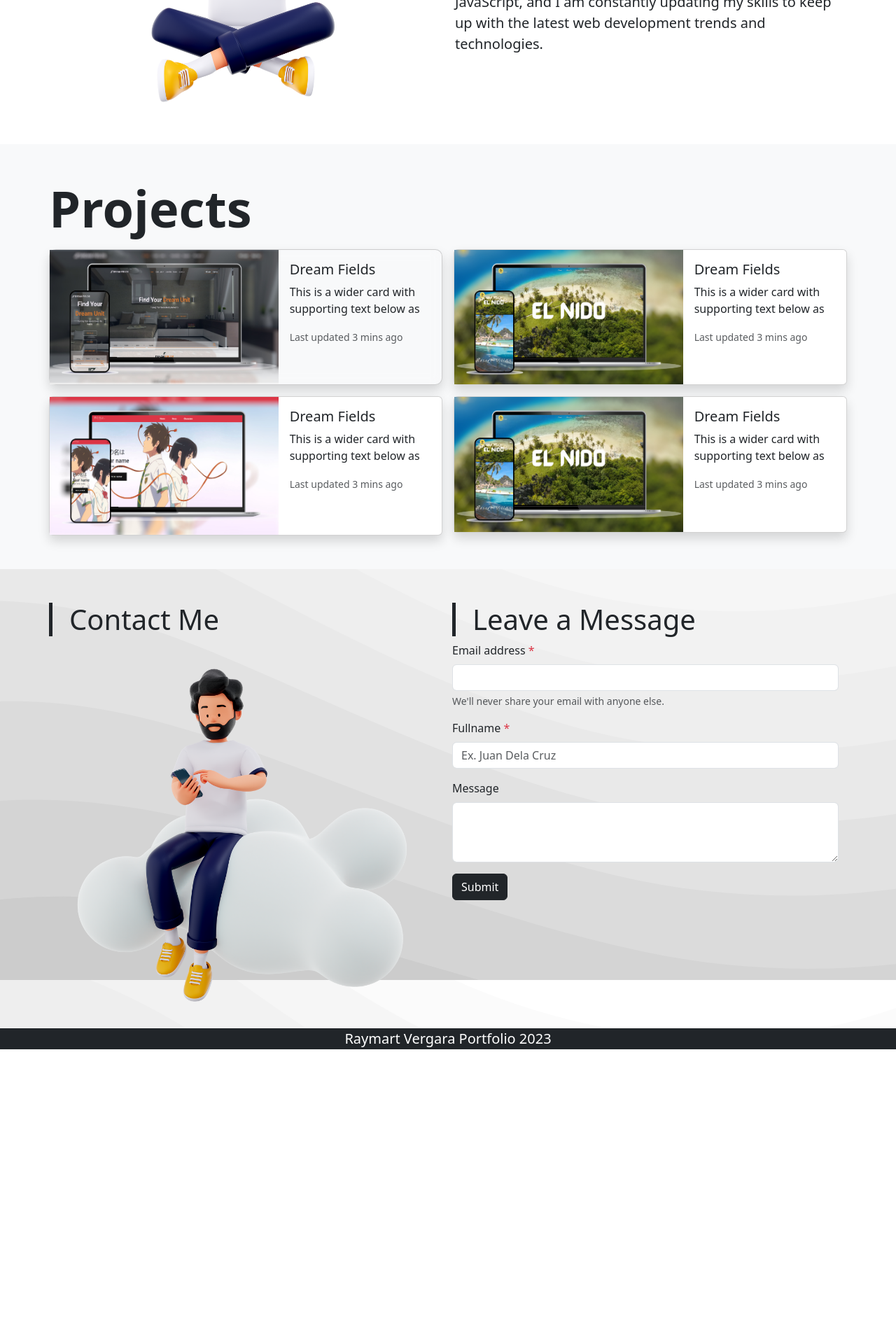
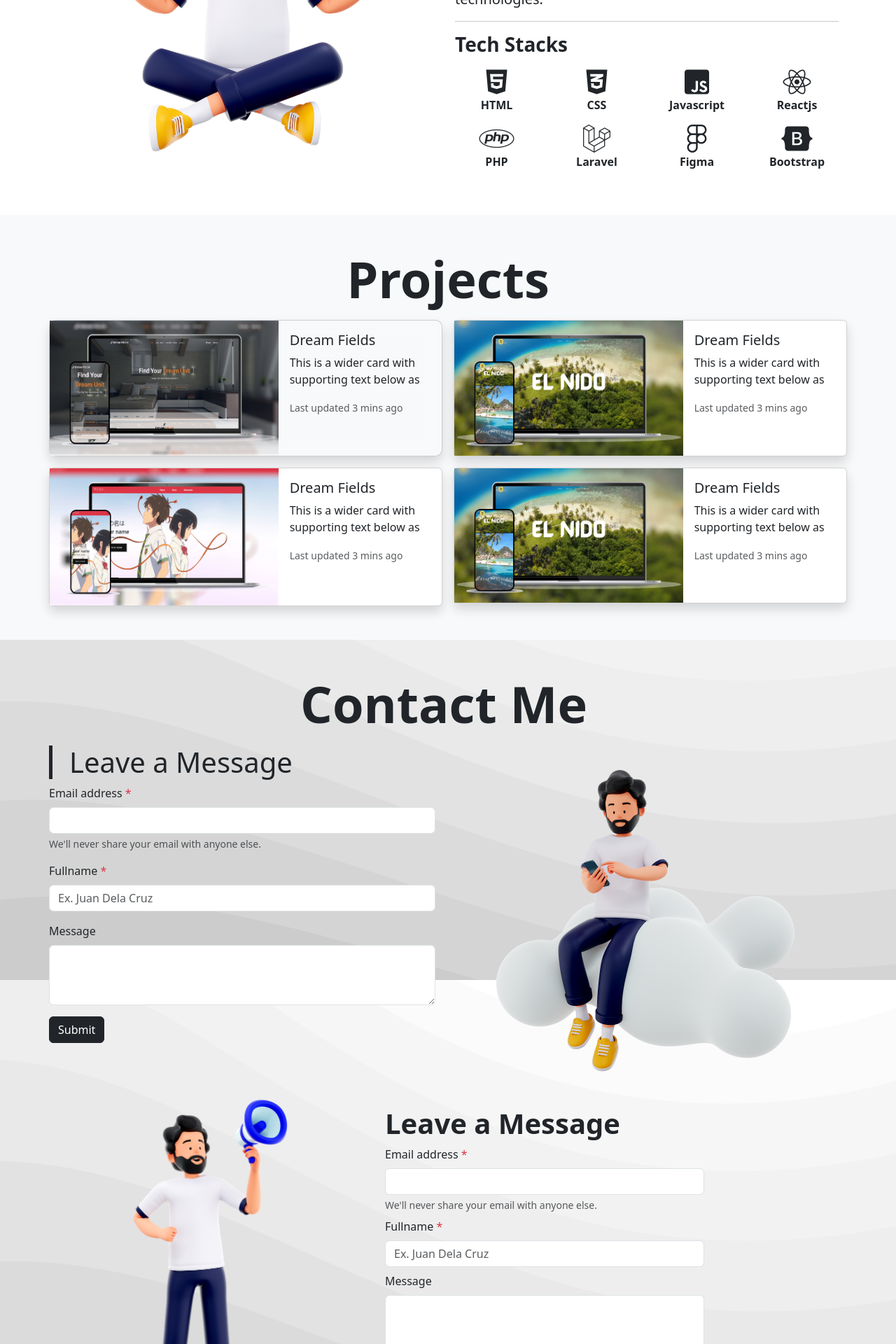
Before and after one commit to imat19/myportfolio, a React (Create React App) app: page / in a window 1280 px wide. Shown: the part 1000-2920 px from the top of the page at 70% size. Before the commit the page ends 2499 px from the top, so only its background shows below. Built offline with nearby package versions, Linux system fonts and the light colour scheme.

Commit message:
added tech stacks

```diff
--- a/src/Contents/About.jsx
+++ b/src/Contents/About.jsx
@@ -4,11 +4,47 @@ function About() {
       <div className="container-lg mt-4 ps-2">
         <div className="row d-flex align-items-center">
           <div className="col-md-6  d-flex justify-content-center">
-            <img className="img-fluid text-center" src="./images/yoga.png" alt="" width={500} />
+            <img className="img-fluid text-center" src="./images/yoga.png" alt="" width={550} />
           </div>
           <div className="col-md-6">
             <h1 className="display-2 fw-bold text-center" id="aboutme"> About Me</h1>
             <p className="text-justify fs-5">As a junior Web Developer, I am a tech enthusiast who is passionate about creating user-friendly and visually appealing websites. I have a strong foundation in programming languages such as HTML, CSS, PHP, and JavaScript, and I am constantly updating my skills to keep up with the latest web development trends and technologies.</p>
+            <hr />
+            <h3 className="fw-bold mb-3">Tech Stacks</h3>
+            <div className="row text-center fw-bold">
+              <div className="col-md-3 col-6">
+                <i class="fa-brands fa-html5 fs-1"></i>
+                <p>HTML</p>
+              </div>
+              <div className="col-md-3 col-6">
+                <i class="fa-brands fa-css3-alt fs-1"></i>
+                <p>CSS</p>
+              </div>
+              <div className="col-md-3 col-6">
+                <i class="fa-brands fa-square-js fs-1"></i>
+                <p>Javascript</p>
+              </div>
+              <div className="col-md-3 col-6">
+                <i class="fa-brands fa-react fs-1"></i>
+                <p>Reactjs</p>
+              </div>
+              <div className="col-md-3 col-6">
+                <i class="fa-brands fa-php fs-1"></i>
+                <p>PHP</p>
+              </div>
+              <div className="col-md-3 col-6">
+                <i class="fa-brands fa-laravel fs-1"></i>
+                <p>Laravel</p>
+              </div>
+              <div className="col-md-3 col-6">
+              <i class="fa-brands fa-figma fs-1"></i>
+                <p>Figma</p>
+              </div>
+              <div className="col-md-3 col-6">
+              <i class="fa-brands fa-bootstrap fs-1"></i>
+                <p>Bootstrap</p>
+              </div>
+            </div>
           </div>
         </div>
       </div>
--- a/src/Contents/Contact.jsx
+++ b/src/Contents/Contact.jsx
@@ -1,12 +1,8 @@
-function Contact(){
-  return(
+function Contact() {
+  return (
     <div className="container-lg pt-5 ps-0">
       <div className="row">
-      <div className="col-md-6">
-        <h1 className="border-start border-5 border-dark ps-4" id="contact"> Contact Me</h1>
-        <img className="img-fluid" src="./images/contactme.png" alt="" />
-
-      </div>
+        <h1 className="display-2 fw-bold mb-3 text-center" id="contact"> Contact Me</h1>
         <div className="col-md-6 mb-3">
           <h1 className="border-start border-5 border-dark ps-4" id="message"> Leave a Message</h1>
           <form id="" action="https://formspree.io/f/xdovzbrg" method="POST">
@@ -24,6 +20,32 @@ function Contact(){
             <button className="btn btn-dark my-3" type="submit">Submit</button>
           </form>
         </div>
+
+        <div className="col-md-6 text-center">
+          <img className="img-fluid" src="./images/contactme.png" alt="" width={500} />
+        </div>
+      </div>
+      <div className="row d-flex align-items-center">
+        <div className="col-md-5 text-center">
+          <img className="img-fluid" src="./images/messageme.png" alt="" width={250} />
+        </div>
+        <div className="col-md-5 mb-3">
+          <h1 className="fw-semibold fs-1" id="message"> Leave a Message</h1>
+          <form id="" action="https://formspree.io/f/xdovzbrg" method="POST">
+            <label htmlFor="email" className="form-label">Email address <span className="text-danger">*</span></label>
+            <input className="form-control" name="Email" id="email" type="email" required />
+            <div id="emailHelp" className="form-text">We'll never share your email with anyone else.</div>
+            <div className="row">
+              <div className="my-2">
+                <label htmlFor="email" className="form-label">Fullname <span className="text-danger">*</span></label>
+                <input className="form-control" name="fullname" id="firstName" type="text" placeholder="Ex. Juan Dela Cruz" required />
+              </div>
+            </div>
+            <label htmlFor="message" className="form-label">Message</label>
+            <textarea className="form-control" id="messagebox" name="messagebox" type="text" rows="4"></textarea>
+            <button className="btn btn-dark my-3" type="submit">Submit</button>
+          </form>
+        </div>
       </div>
     </div>
   )
--- a/src/Contents/Projects.jsx
+++ b/src/Contents/Projects.jsx
@@ -2,7 +2,7 @@ function Projects() {
   return (
     <div className="container-fluid bg-light">
     <div className="container-lg px-0 py-5">
-        <h1 className="display-2 fw-bold mb-3"id="projects">Projects</h1>
+        <h1 className="display-2 fw-bold mb-3 text-center"id="projects">Projects</h1>
       <div className="row g-3">
         <div className="col-6 col-12 col-md-6">
           <div className="card shadow home-bg">
```
Also changed, not shown: public/images/messageme.png. Lines whose indentation alone changed are shown as unchanged.
